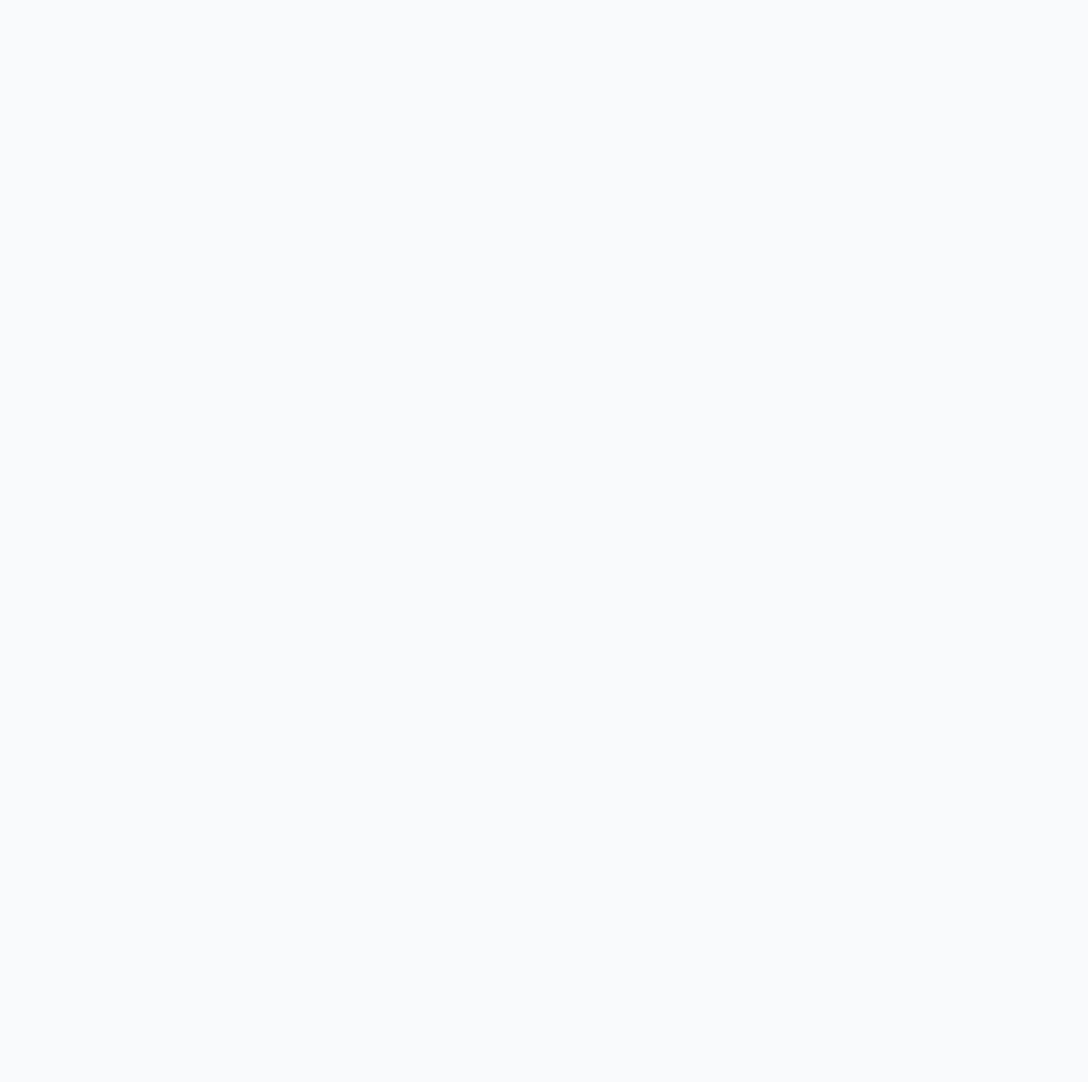
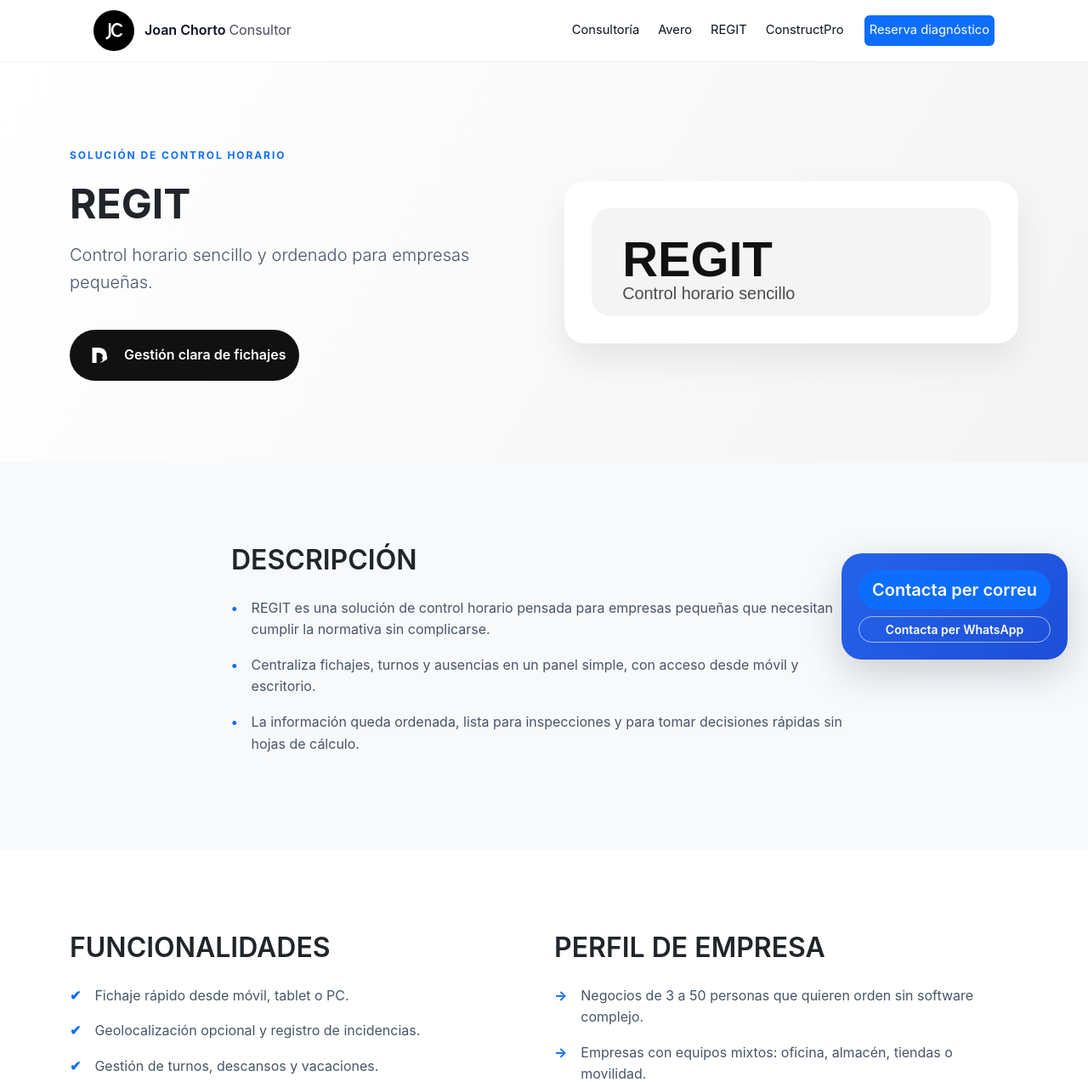
Before and after one commit to joanchorto1/web-jct-agency, a React (Create React App) app: page /regit in a window 1280 px wide. Before the commit this address had no page. Shown: the top 1273 px of the page at 85% size. Before the commit the page ends 800 px from the top, so only its background shows below. Built offline with nearby package versions, Linux system fonts and the light colour scheme.

Commit message:
Add Regit product page

```diff
--- a/src/App.js
+++ b/src/App.js
@@ -27,6 +27,7 @@ const ResourcesPage = lazy(() => import('./pages/Resources'));
 const ContactReservationPage = lazy(() => import('./pages/ContactReservation'));
 const ConstructProPage = lazy(() => import('./pages/ConstructPro'));
 const ConsultingPage = lazy(() => import('./pages/Consultoria'));
+const RegitPage = lazy(() => import('./pages/Regit'));
 
 function App() {
   useEffect(() => {
@@ -50,6 +51,7 @@ function App() {
           <Route path="/contacte" element={<ContactReservationPage />} />
           <Route path="/contacto" element={<ContactReservationPage />} />
           <Route path="/constructpro" element={<ConstructProPage />} />
+          <Route path="/regit" element={<RegitPage />} />
           <Route path="/consultoria" element={<ConsultingPage />} />
           <Route path="/avero" element={<Avero />} />
           <Route path="/blog" element={<Blog />} />
--- a/src/components/components/header.js
+++ b/src/components/components/header.js
@@ -80,6 +80,7 @@ const Header = () => {
           )}
           <a href="/consultoria" onClick={closeMenu}>Consultoría</a>
           <a href="/avero" onClick={closeMenu}>Avero</a>
+          <a href="/regit" onClick={closeMenu}>REGIT</a>
           <a href="/constructpro" onClick={closeMenu}>ConstructPro</a>
           <a
             href={whatsappDiagnostic}
--- /dev/null
+++ b/src/pages/Regit/Regit.css
@@ -0,0 +1,41 @@
+.regit-page {
+  background-color: #ffffff;
+}
+
+.regit-hero {
+  background: linear-gradient(120deg, #ffffff 0%, #f4f4f4 100%);
+}
+
+.regit-hero__logo {
+  background-color: #ffffff;
+  border-radius: 24px;
+  padding: 2rem;
+  box-shadow: 0 20px 40px rgba(0, 0, 0, 0.08);
+}
+
+.regit-hero__badge {
+  display: inline-flex;
+  align-items: center;
+  gap: 12px;
+  margin-top: 1.5rem;
+  padding: 0.75rem 1rem;
+  border-radius: 999px;
+  background-color: #111111;
+  color: #ffffff;
+  font-weight: 600;
+}
+
+.regit-hero__badge img {
+  width: 36px;
+  height: 36px;
+}
+
+.regit-card {
+  background-color: #ffffff;
+}
+
+@media (max-width: 768px) {
+  .regit-hero__logo {
+    padding: 1.5rem;
+  }
+}
--- /dev/null
+++ b/src/pages/Regit/index.jsx
@@ -0,0 +1,227 @@
+import React from 'react';
+import { Helmet } from 'react-helmet';
+import Layout from '../../components/layouts/layout';
+import RegitLogo from '../../components/img/regit-logo.svg';
+import RegitWordmark from '../../components/img/regit-wordmark.svg';
+import './Regit.css';
+
+const descriptionItems = [
+  'REGIT es una solución de control horario pensada para empresas pequeñas que necesitan cumplir la normativa sin complicarse.',
+  'Centraliza fichajes, turnos y ausencias en un panel simple, con acceso desde móvil y escritorio.',
+  'La información queda ordenada, lista para inspecciones y para tomar decisiones rápidas sin hojas de cálculo.',
+];
+
+const featureItems = [
+  'Fichaje rápido desde móvil, tablet o PC.',
+  'Geolocalización opcional y registro de incidencias.',
+  'Gestión de turnos, descansos y vacaciones.',
+  'Exportaciones automáticas para gestoría o inspección.',
+  'Alertas de jornadas incompletas o fichajes duplicados.',
+  'Usuarios y permisos por rol para cada responsable.',
+];
+
+const companyProfile = [
+  'Negocios de 3 a 50 personas que quieren orden sin software complejo.',
+  'Empresas con equipos mixtos: oficina, almacén, tiendas o movilidad.',
+  'Direcciones que necesitan visibilidad diaria sin dedicar horas a revisar fichajes.',
+];
+
+const problemsSolved = [
+  'Fichajes perdidos o inconsistentes que generan discusiones internas.',
+  'Desorden con horas extra, descansos o bolsas de horas.',
+  'Tiempo perdido cada mes preparando informes para gestoría.',
+  'Falta de trazabilidad ante una inspección laboral.',
+];
+
+const advantages = [
+  'Implementación rápida: en una mañana puedes tener al equipo fichando.',
+  'Panel claro con métricas útiles, sin menús interminables.',
+  'Soporte humano para resolver dudas sin tickets eternos.',
+];
+
+const legalAdvantages = [
+  'Registro horario conforme a la normativa vigente.',
+  'Histórico de fichajes accesible y exportable durante el periodo legal.',
+  'Auditoría sencilla con evidencias claras por empleado.',
+];
+
+const pricingItems = [
+  {
+    title: 'Plan básico',
+    description: 'Para equipos pequeños que solo necesitan fichar y exportar informes mensuales.',
+  },
+  {
+    title: 'Plan avanzado',
+    description: 'Incluye turnos, incidencias, permisos por rol y automatización de avisos.',
+  },
+  {
+    title: 'Plan personalizado',
+    description: 'Adaptado a empresas con varios centros o necesidades específicas de reporte.',
+  },
+];
+
+const conclusionItems = [
+  'REGIT reduce el caos del control horario y devuelve tiempo a tu equipo.',
+  'Cumples la ley sin fricción y con datos claros cada día.',
+  'Si quieres orden y sencillez, esta es la herramienta correcta.',
+];
+
+const RegitPage = () => (
+  <Layout stickyVisibility="desktop-only">
+    <Helmet>
+      <title>REGIT | Control horario sencillo y ordenado</title>
+      <meta
+        name="description"
+        content="REGIT es un control horario sencillo y ordenado para empresas pequeñas. Fichaje rápido, informes claros y cumplimiento legal sin complicaciones."
+      />
+    </Helmet>
+
+    <div className="regit-page bg-white text-dark">
+      <section className="section-spacing regit-hero">
+        <div className="container">
+          <div className="row align-items-center g-5">
+            <div className="col-lg-6">
+              <span className="eyebrow text-uppercase text-primary">Solución de control horario</span>
+              <h1 className="display-5 fw-bold mt-3">REGIT</h1>
+              <p className="lead text-muted mt-3">
+                Control horario sencillo y ordenado para empresas pequeñas.
+              </p>
+              <div className="regit-hero__badge">
+                <img src={RegitLogo} alt="Logo de Regit" />
+                <span>Gestión clara de fichajes</span>
+              </div>
+            </div>
+            <div className="col-lg-6 text-center">
+              <div className="regit-hero__logo">
+                <img src={RegitWordmark} alt="Logotipo Regit con subtítulo" className="img-fluid" />
+              </div>
+            </div>
+          </div>
+        </div>
+      </section>
+
+      <section className="section-spacing bg-light">
+        <div className="container narrow-container">
+          <h2 className="fw-semibold">DESCRIPCIÓN</h2>
+          <ul className="list-unstyled mt-4 d-grid gap-3">
+            {descriptionItems.map((item) => (
+              <li key={item} className="d-flex gap-3 align-items-start">
+                <span className="text-primary fw-bold">•</span>
+                <span className="text-muted">{item}</span>
+              </li>
+            ))}
+          </ul>
+        </div>
+      </section>
+
+      <section className="section-spacing">
+        <div className="container">
+          <div className="row g-4">
+            <div className="col-lg-6">
+              <h2 className="fw-semibold">FUNCIONALIDADES</h2>
+              <ul className="list-unstyled mt-4 d-grid gap-3">
+                {featureItems.map((item) => (
+                  <li key={item} className="d-flex gap-3 align-items-start">
+                    <span className="text-primary fw-bold">✔</span>
+                    <span className="text-muted">{item}</span>
+                  </li>
+                ))}
+              </ul>
+            </div>
+            <div className="col-lg-6">
+              <h2 className="fw-semibold">PERFIL DE EMPRESA</h2>
+              <ul className="list-unstyled mt-4 d-grid gap-3">
+                {companyProfile.map((item) => (
+                  <li key={item} className="d-flex gap-3 align-items-start">
+                    <span className="text-primary fw-bold">→</span>
+                    <span className="text-muted">{item}</span>
+                  </li>
+                ))}
+              </ul>
+            </div>
+          </div>
+        </div>
+      </section>
+
+      <section className="section-spacing bg-light">
+        <div className="container">
+          <div className="row g-4">
+            <div className="col-lg-6">
+              <h2 className="fw-semibold">PROBLEMAS QUE RESUELVE</h2>
+              <ul className="list-unstyled mt-4 d-grid gap-3">
+                {problemsSolved.map((item) => (
+                  <li key={item} className="d-flex gap-3 align-items-start">
+                    <span className="text-danger fw-bold">•</span>
+                    <span className="text-muted">{item}</span>
+                  </li>
+                ))}
+              </ul>
+            </div>
+            <div className="col-lg-6">
+              <h2 className="fw-semibold">VENTAJAS</h2>
+              <ul className="list-unstyled mt-4 d-grid gap-3">
+                {advantages.map((item) => (
+                  <li key={item} className="d-flex gap-3 align-items-start">
+                    <span className="text-primary fw-bold">✓</span>
+                    <span className="text-muted">{item}</span>
+                  </li>
+                ))}
+              </ul>
+            </div>
+          </div>
+        </div>
+      </section>
+
+      <section className="section-spacing">
+        <div className="container narrow-container">
+          <h2 className="fw-semibold">VENTAJAS LEGALES</h2>
+          <ul className="list-unstyled mt-4 d-grid gap-3">
+            {legalAdvantages.map((item) => (
+              <li key={item} className="d-flex gap-3 align-items-start">
+                <span className="text-primary fw-bold">•</span>
+                <span className="text-muted">{item}</span>
+              </li>
+            ))}
+          </ul>
+        </div>
+      </section>
+
+      <section className="section-spacing bg-light">
+        <div className="container">
+          <h2 className="fw-semibold text-center">PRECIOS</h2>
+          <div className="row g-4 mt-1">
+            {pricingItems.map((item) => (
+              <div key={item.title} className="col-md-4">
+                <div className="card h-100 border-0 shadow-sm regit-card">
+                  <div className="card-body p-4">
+                    <h3 className="h5 fw-semibold">{item.title}</h3>
+                    <p className="text-muted mb-0">{item.description}</p>
+                  </div>
+                </div>
+              </div>
+            ))}
+          </div>
+          <p className="text-muted text-center mt-4 mb-0">
+            Solicita condiciones según número de empleados y centros de trabajo.
+          </p>
+        </div>
+      </section>
+
+      <section className="section-spacing">
+        <div className="container narrow-container">
+          <h2 className="fw-semibold">CONCLUSIÓN</h2>
+          <ul className="list-unstyled mt-4 d-grid gap-3">
+            {conclusionItems.map((item) => (
+              <li key={item} className="d-flex gap-3 align-items-start">
+                <span className="text-primary fw-bold">•</span>
+                <span className="text-muted">{item}</span>
+              </li>
+            ))}
+          </ul>
+        </div>
+      </section>
+    </div>
+  </Layout>
+);
+
+export default RegitPage;
```
Also changed, not shown: src/components/img/regit-logo.svg (added), src/components/img/regit-wordmark.svg (added).
